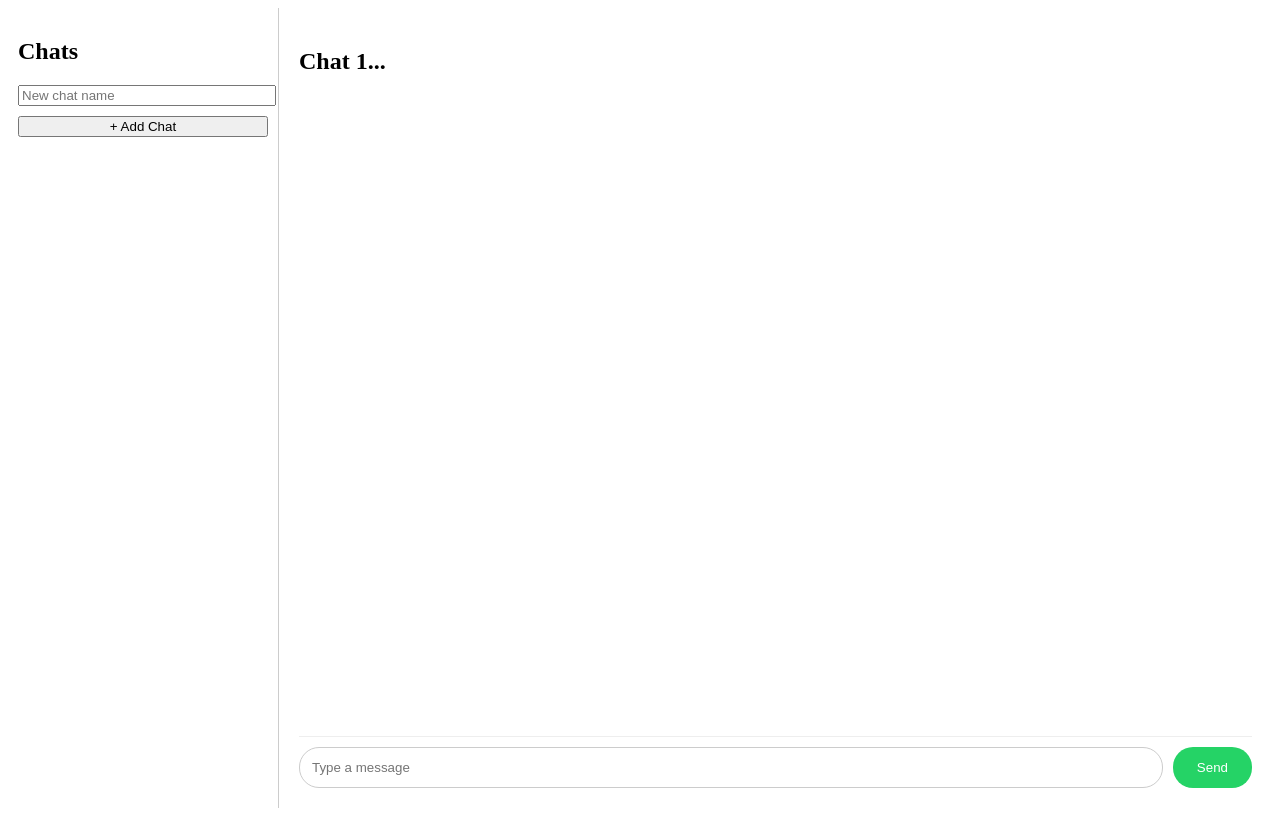
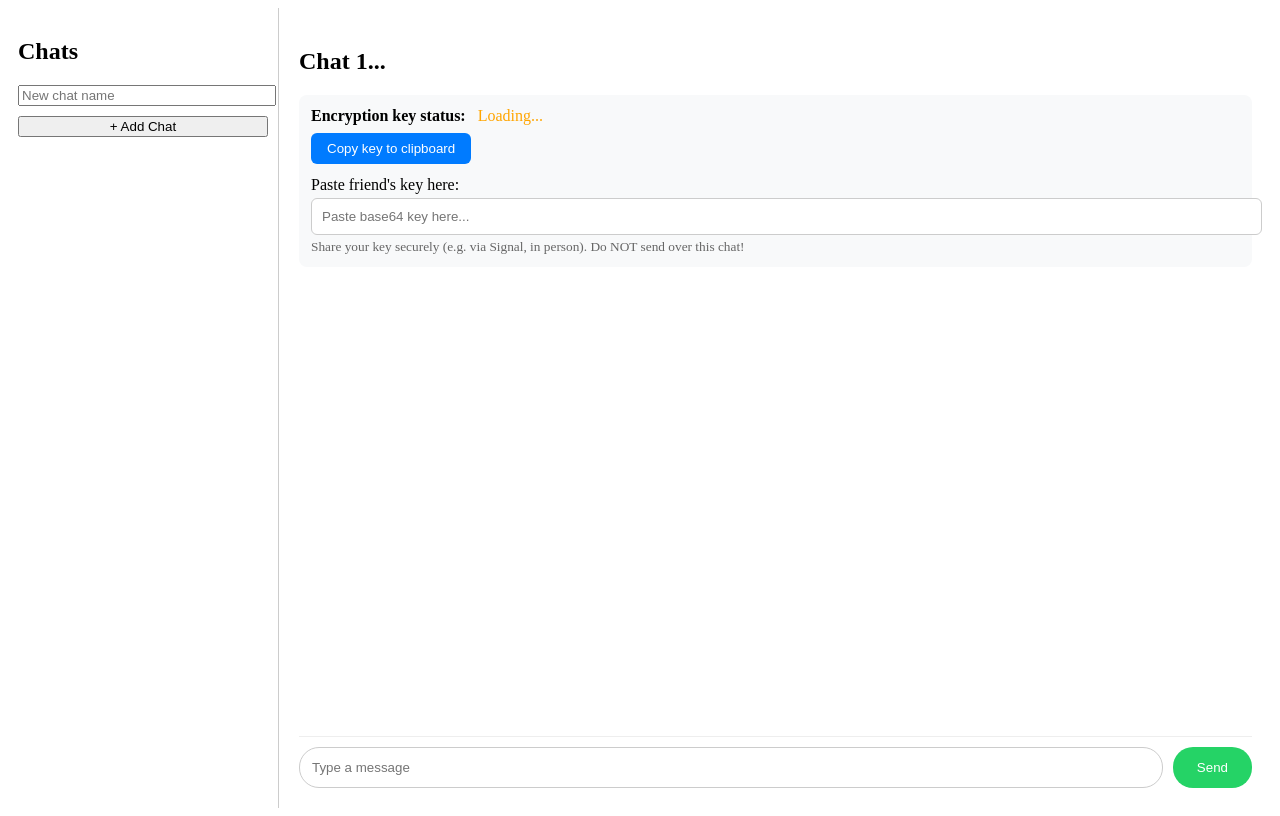
Before and after one commit to hannu64/messe, a React (Vite) app: page /chat/1 in a window 1280 px wide. Built offline with nearby package versions, Linux system fonts and the light colour scheme.

Commit message:
Update PrivateChat.jsx

```diff
--- a/src/PrivateChat.jsx
+++ b/src/PrivateChat.jsx
@@ -1,55 +1,94 @@
 import React, { useState, useEffect, useRef } from 'react';
 import { useParams } from 'react-router-dom';
 
-// Derive fixed key from chatId (PoC only – same key for all "users" on same device/chatId)
-const getKeyFromChatId = async (chatId) => {
-  const encoder = new TextEncoder();
-  const keyMaterial = await crypto.subtle.importKey(
-    "raw",
-    encoder.encode(chatId + "fixed-salt-for-poc"), // NEVER use in production!
-    { name: "PBKDF2" },
-    false,
-    ["deriveBits", "deriveKey"]
+// Helper: Generate a random AES-256 key and export as base64
+const generateKey = async () => {
+  const key = await crypto.subtle.generateKey(
+    { name: 'AES-GCM', length: 256 },
+    true,
+    ['encrypt', 'decrypt']
   );
-  return crypto.subtle.deriveKey(
-    {
-      name: "PBKDF2",
-      salt: encoder.encode("salt-for-poc"),
-      iterations: 100000,
-      hash: "SHA-256"
-    },
-    keyMaterial,
-    { name: "AES-GCM", length: 256 },
-    true,
-    ["encrypt", "decrypt"]
-  );
+  const exported = await crypto.subtle.exportKey('raw', key);
+  return btoa(String.fromCharCode(...new Uint8Array(exported)));
+};
+
+// Helper: Import base64 string back to CryptoKey
+const importKey = async (base64Key) => {
+  try {
+    const raw = Uint8Array.from(atob(base64Key), c => c.charCodeAt(0));
+    return await crypto.subtle.importKey(
+      'raw',
+      raw,
+      { name: 'AES-GCM', length: 256 },
+      true,
+      ['encrypt', 'decrypt']
+    );
+  } catch (err) {
+    console.error('Invalid key format:', err);
+    return null;
+  }
 };
 
 function PrivateChat() {
   const { chatId } = useParams();
-  const [messages, setMessages] = useState([]); // stored as {encrypted: base64, sender: 'me'}
-  const [decryptedMessages, setDecryptedMessages] = useState([]); // {text: string, sender, status}
+  const [messages, setMessages] = useState([]);           // stored: {encrypted: base64, sender: 'me'}
+  const [decryptedMessages, setDecryptedMessages] = useState([]); // {text, sender, status}
   const [newMessage, setNewMessage] = useState('');
   const [cryptoKey, setCryptoKey] = useState(null);
+  const [sharedKey, setSharedKey] = useState('');         // user-entered base64 key
+  const [keyStatus, setKeyStatus] = useState('loading');  // 'loading' | 'derived' | 'shared' | 'invalid'
   const messagesEndRef = useRef(null);
 
+  // Load stored messages + shared key
+  useEffect(() => {
+    const storedMessages = JSON.parse(localStorage.getItem(`messages_${chatId}`)) || [];
+    setMessages(storedMessages);
+
+    const storedSharedKey = localStorage.getItem(`key_${chatId}`);
+    if (storedSharedKey) {
+      setSharedKey(storedSharedKey);
+    }
+  }, [chatId]);
+
+  // Derive or import key
   useEffect(() => {
     (async () => {
-      try {
-        const key = await getKeyFromChatId(chatId);
-        setCryptoKey(key);
-      } catch (err) {
-        console.error('Key derivation failed:', err);
+      let key = null;
+
+      // Priority 1: Use user-provided shared key
+      if (sharedKey) {
+        key = await importKey(sharedKey);
+        if (key) {
+          setKeyStatus('shared');
+        } else {
+          setKeyStatus('invalid');
+        }
       }
+      // Priority 2: Fallback to chatId-derived key (old chats)
+      else {
+        const encoder = new TextEncoder();
+        const keyMaterial = await crypto.subtle.importKey(
+          'raw',
+          encoder.encode(chatId + 'fixed-salt-for-poc'),
+          { name: 'PBKDF2' },
+          false,
+          ['deriveBits', 'deriveKey']
+        );
+        key = await crypto.subtle.deriveKey(
+          { name: 'PBKDF2', salt: encoder.encode('salt-for-poc'), iterations: 100000, hash: 'SHA-256' },
+          keyMaterial,
+          { name: 'AES-GCM', length: 256 },
+          true,
+          ['encrypt', 'decrypt']
+        );
+        setKeyStatus('derived');
+      }
+
+      setCryptoKey(key);
     })();
-  }, [chatId]);
+  }, [chatId, sharedKey]);
 
-  useEffect(() => {
-    const stored = JSON.parse(localStorage.getItem(`messages_${chatId}`)) || [];
-    setMessages(stored);
-  }, [chatId]);
-
-  // Decrypt all messages when key or messages change
+  // Decrypt messages when key or messages change
   useEffect(() => {
     if (!cryptoKey) return;
 
@@ -62,17 +101,12 @@ function PrivateChat() {
           try {
             const combined = Uint8Array.from(atob(msg.encrypted), c => c.charCodeAt(0));
             const iv = combined.slice(0, 12);
-            const encryptedData = combined.slice(12);
+            const data = combined.slice(12);
 
-            const decryptedBuffer = await crypto.subtle.decrypt(
-              { name: "AES-GCM", iv },
-              cryptoKey,
-              encryptedData
-            );
-            const text = new TextDecoder().decode(decryptedBuffer);
-            return { ...msg, text, status: 'ok' };
+            const buffer = await crypto.subtle.decrypt({ name: 'AES-GCM', iv }, cryptoKey, data);
+            return { ...msg, text: new TextDecoder().decode(buffer), status: 'ok' };
           } catch (err) {
-            console.error('Decrypt failed for msg:', err);
+            console.error('Decrypt failed:', err);
             return { ...msg, text: '[Decryption failed]', status: 'error' };
           }
         })
@@ -83,10 +117,28 @@ function PrivateChat() {
     decryptAll();
   }, [messages, cryptoKey]);
 
-  // Auto-scroll to bottom on new messages
+  // Auto-scroll
   useEffect(() => {
     messagesEndRef.current?.scrollIntoView({ behavior: 'smooth' });
   }, [decryptedMessages]);
+
+  const copyKeyToClipboard = async () => {
+    if (!cryptoKey) return;
+    const exported = await crypto.subtle.exportKey('raw', cryptoKey);
+    const base64 = btoa(String.fromCharCode(...new Uint8Array(exported)));
+    await navigator.clipboard.writeText(base64);
+    alert('Key copied to clipboard! Share it securely with your friend.');
+  };
+
+  const handlePasteKey = (e) => {
+    const value = e.target.value.trim();
+    setSharedKey(value);
+    if (value) {
+      localStorage.setItem(`key_${chatId}`, value);
+    } else {
+      localStorage.removeItem(`key_${chatId}`);
+    }
+  };
 
   const sendMessage = async () => {
     if (!newMessage.trim() || !cryptoKey) return;
@@ -96,44 +148,64 @@ function PrivateChat() {
     const iv = crypto.getRandomValues(new Uint8Array(12));
 
     try {
-      const encrypted = await crypto.subtle.encrypt(
-        { name: "AES-GCM", iv },
-        cryptoKey,
-        data
-      );
-
+      const encrypted = await crypto.subtle.encrypt({ name: 'AES-GCM', iv }, cryptoKey, data);
       const combined = new Uint8Array(iv.length + encrypted.byteLength);
-      combined.set(iv, 0);
+      combined.set(iv);
       combined.set(new Uint8Array(encrypted), iv.length);
 
-      const encryptedBase64 = btoa(String.fromCharCode(...combined));
+      const base64 = btoa(String.fromCharCode(...combined));
+      const newMsg = { encrypted: base64, sender: 'me' };
+      const updated = [...messages, newMsg];
 
-      const newMsg = { encrypted: encryptedBase64, sender: 'me' };
-      const updated = [...messages, newMsg];
       setMessages(updated);
       localStorage.setItem(`messages_${chatId}`, JSON.stringify(updated));
       setNewMessage('');
     } catch (err) {
-      console.error('Encryption failed:', err);
+      console.error('Send failed:', err);
     }
   };
 
   return (
-    <div style={{
-      padding: '20px',
-      display: 'flex',
-      flexDirection: 'column',
-      height: '100vh',
-      boxSizing: 'border-box'
-    }}>
+    <div style={{ display: 'flex', flexDirection: 'column', height: '100vh', padding: '20px', boxSizing: 'border-box' }}>
       <h2>Chat {chatId.slice(0, 8)}...</h2>
-      <div style={{
-        flex: 1,
-        overflowY: 'auto',
-        padding: '10px 0',
-        display: 'flex',
-        flexDirection: 'column'
-      }}>
+
+      {/* Key sharing UI */}
+      <div style={{ marginBottom: '16px', padding: '12px', background: '#f8f9fa', borderRadius: '8px' }}>
+        <div style={{ display: 'flex', alignItems: 'center', gap: '12px', marginBottom: '8px' }}>
+          <strong>Encryption key status:</strong>
+          <span style={{ color: keyStatus === 'shared' ? 'green' : keyStatus === 'invalid' ? 'red' : 'orange' }}>
+            {keyStatus === 'loading' ? 'Loading...' :
+             keyStatus === 'shared' ? 'Using shared key ✓' :
+             keyStatus === 'derived' ? 'Using chat-derived key (demo)' :
+             'Invalid key'}
+          </span>
+        </div>
+
+        <button
+          onClick={copyKeyToClipboard}
+          disabled={!cryptoKey}
+          style={{ padding: '8px 16px', background: '#007bff', color: 'white', border: 'none', borderRadius: '6px', cursor: 'pointer' }}
+        >
+          Copy key to clipboard
+        </button>
+
+        <div style={{ marginTop: '12px' }}>
+          <label>Paste friend's key here:</label><br />
+          <input
+            type="text"
+            value={sharedKey}
+            onChange={handlePasteKey}
+            placeholder="Paste base64 key here..."
+            style={{ width: '100%', padding: '10px', marginTop: '4px', border: '1px solid #ccc', borderRadius: '6px' }}
+          />
+          <small style={{ color: '#666', display: 'block', marginTop: '4px' }}>
+            Share your key securely (e.g. via Signal, in person). Do NOT send over this chat!
+          </small>
+        </div>
+      </div>
+
+      {/* Messages */}
+      <div style={{ flex: 1, overflowY: 'auto', padding: '10px 0', display: 'flex', flexDirection: 'column' }}>
         {decryptedMessages.map((msg, idx) => (
           <div
             key={idx}
@@ -153,11 +225,9 @@ function PrivateChat() {
         ))}
         <div ref={messagesEndRef} />
       </div>
-      <div style={{
-        display: 'flex',
-        paddingTop: '10px',
-        borderTop: '1px solid #eee'
-      }}>
+
+      {/* Input */}
+      <div style={{ display: 'flex', paddingTop: '10px', borderTop: '1px solid #eee' }}>
         <input
           type="text"
           value={newMessage}
```
